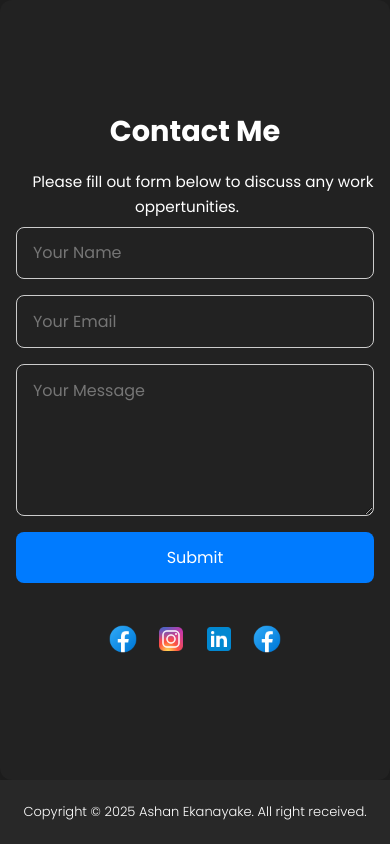
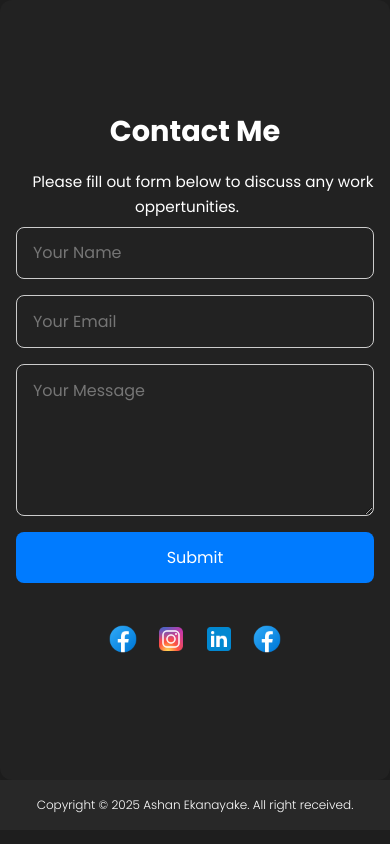
Before and after one commit to Ashan37/MyPortfolio, a React (Vite) app in the folder myportfolio/: page / in a window 390 px wide. Shown: the part 3368-4212 px from the top of the page. Built offline with nearby package versions, Linux system fonts and the light colour scheme.

Commit message:
add responsive codes to footer

```diff
--- a/myportfolio/src/styles/footer.css
+++ b/myportfolio/src/styles/footer.css
@@ -1,4 +1,4 @@
-.footer{
+.footer {
     width: 100vw;
     height: 4rem;
     background: rgb(40, 40, 40);
@@ -7,4 +7,24 @@
     justify-content: center;
     font-weight: 300;
     font-size: small;
+    padding: 0 1rem;
+    text-align: center;
+    flex-wrap: wrap;
 }
+
+@media (max-width: 768px) {
+    .footer {
+        font-size: 0.85rem;
+        height: auto;
+        padding: 1rem;
+    }
+}
+
+@media (max-width: 480px) {
+    .footer {
+        font-size: 0.75rem;
+        flex-direction: column;
+        height: auto;
+        padding: 1rem 0.5rem;
+    }
+}
```
